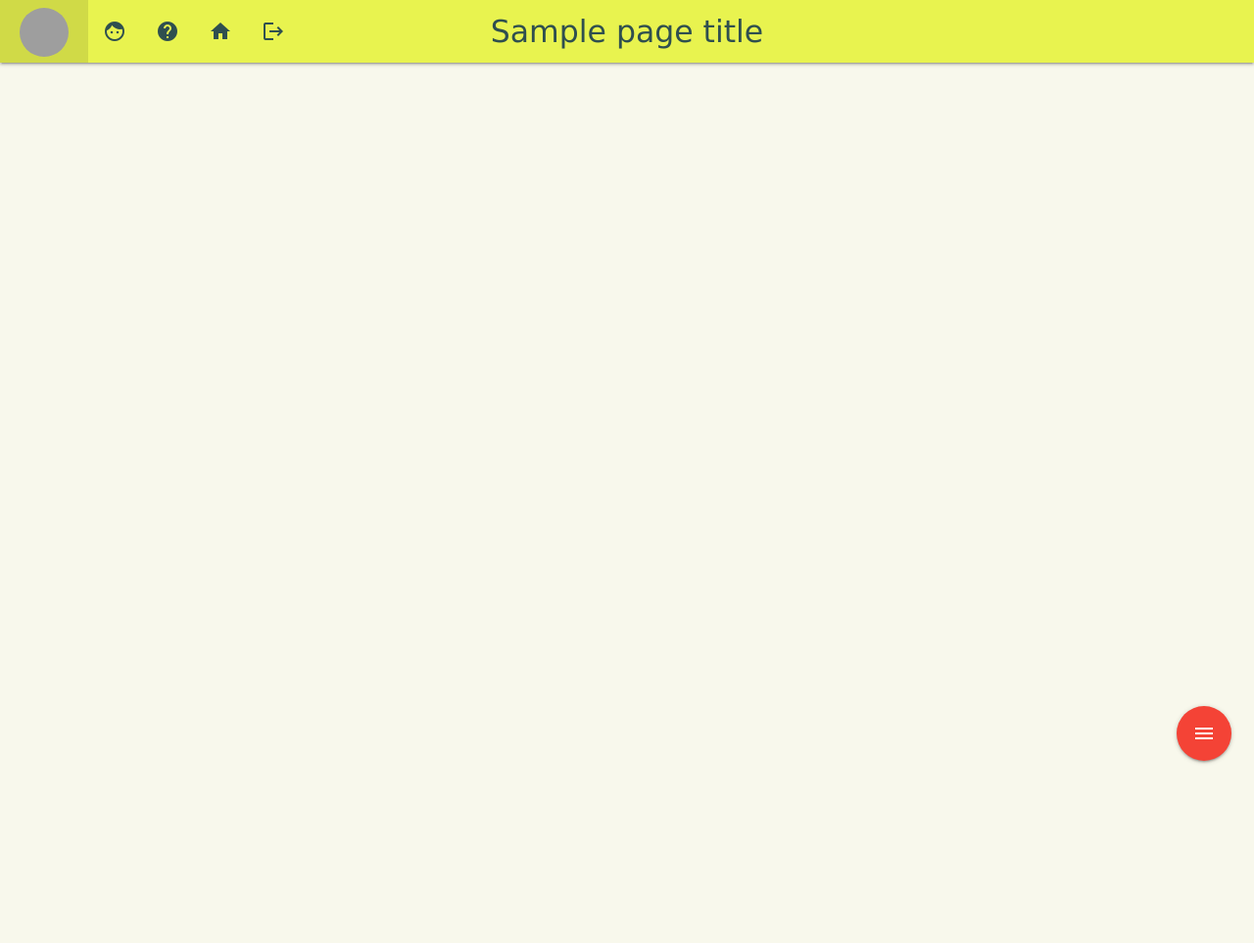
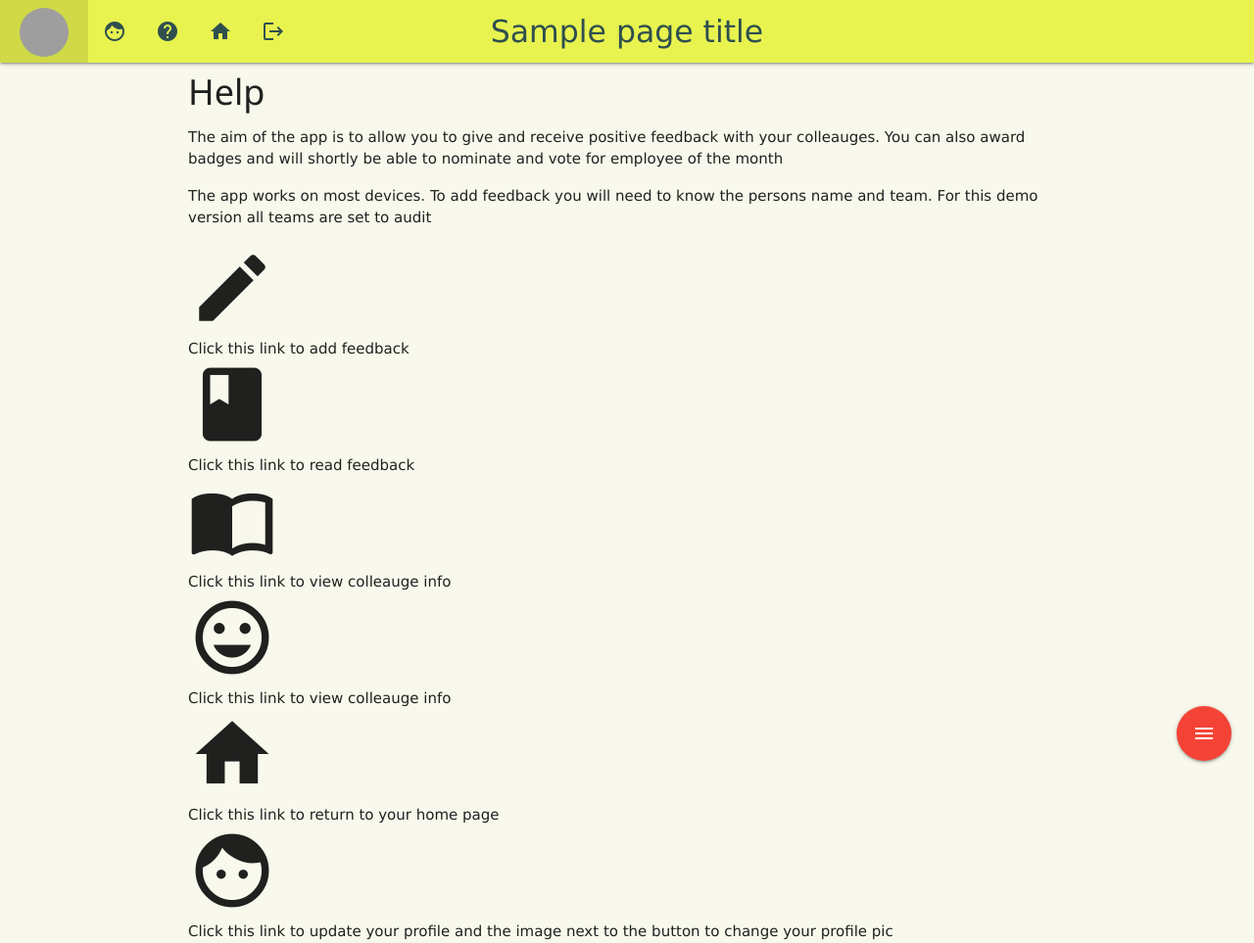
Before and after one commit to tidders2000/rmc, a Flask app: template templates/help.html in a window 1280 px wide. Shown: the whole page at 98% size. Before the commit the page ends 780 px from the top, so only its background shows below. Run offline with Flask 2, Linux system fonts and the light colour scheme; the template is opened without the code that fills it: most values are stand-ins (such as "Sample title", 1, 10 or a date in 2020); grey boxes are pictures that could not be loaded.

Commit message:
help page changed from modal to html to imrpove user view

```diff
--- a/app.py
+++ b/app.py
@@ -365,7 +365,8 @@ def myprofile():
 def help():
     if g.user:
         page_title="Help"
-        return render_template("help.html", page_title=page_title)
+        profilepic=session['image'][0]
+        return render_template("help.html", page_title=page_title, profilepic=profilepic)
     return redirect('/')
 
 def allowed_file(filename):
--- a/static/css/style.css
+++ b/static/css/style.css
@@ -4,7 +4,7 @@ body, html {
     background-color: #F8F8EC;
 }
 
-h5{
+h5 h1{
     color:#778899;
 }
 @-ms-viewport{
@@ -173,3 +173,8 @@ ul li a {
 .test{
     margin-left: 5px;
 }
+
+.modalimg{
+    width:100%;
+    margin:auto;
+}
--- a/templates/base.html
+++ b/templates/base.html
@@ -24,7 +24,7 @@
 				    <li><a href="{{ url_for('upload_file') }}"><img src="static/images/profile/{{profilepic}}" class="circle profile tooltipped" data-position="bottom" data-tooltip="Change image"/></a></li>
 					<li><a href="{{ url_for('myprofile') }}"><i class="material-icons tooltipped" data-position="bottom" data-tooltip="Update Profile" >face</i></a></li>
 
-					  <li><a href="#modal1"  class="modal-trigger"><i class="material-icons tooltipped" data-position="bottom" data-tooltip="Help">help</i></a></li>
+					  <li><a href="{{ url_for('help') }}"><i class="material-icons tooltipped" data-position="bottom" data-tooltip="Help">help</i></a></li>
                     <li><a href="{{ url_for('home') }}"><i class="material-icons tooltipped"data-position="bottom" data-tooltip="Home">home</i></a></li>
                     <li><a href="{{ url_for('logout') }}"><i class="material-icons tooltipped"data-position="bottom" data-tooltip="logout">logout</i></a></li>
 
@@ -66,10 +66,10 @@
 
 
   <!-- Modal Structure -->
-  <div id="modal1" class="modal">
+  <div id="modal1" class="modal col s12">
     <div class="modal-content">
 
-<img class="mySlides" src="static/images/help/welcome.PNG">
+<img class="mySlides modalimg" src="static/images/help/welcome.PNG">
 <img class="mySlides" src="static/images/help/home2.PNG">
 <img class="mySlides" src="static/images/help/feedback.PNG">
 <img class="mySlides" src="static/images/help/buttons.PNG">
--- a/templates/help.html
+++ b/templates/help.html
@@ -2,7 +2,33 @@
 {% block content %}
 
 <div class="container">
+  <div class='col s12'>
+   <h1>Help</h1>
 
+   <p> The aim of the app is to allow you to give and receive positive feedback with your colleauges.
+       You can also award badges and will shortly be able to nominate and vote for employee of the month </p>
+
+      <p> The app works on most devices. To add feedback you will need to know the persons name and team. For this
+      demo version all teams are set to audit</p>
+
+      <ul>
+          <li><i class="large material-icons tooltipped"data-position="bottom" data-tooltip="Add Feedback">create</i></li>
+          <li> Click this link to add feedback</li>
+          <li><i class="large material-icons tooltipped"data-position="bottom" data-tooltip="Add Feedback">book</i></li>
+          <li>  Click this link to read feedback</li>
+          <li><i class="large material-icons tooltipped"data-position="bottom" data-tooltip="Add Feedback">import_contacts</i></li>
+          <li> Click this link to view colleauge info</li>
+          <li><i class="large material-icons tooltipped"data-position="bottom" data-tooltip="Add Feedback">insert_emoticon</i></li>
+          <li>Click this link to view colleauge info</li>
+          <li><i class="large material-icons tooltipped"data-position="bottom" data-tooltip="Add Feedback">home</i>
+          <li>Click this link to return to your home page</li>
+         <li><i class="large material-icons tooltipped"data-position="bottom" data-tooltip="Add Feedback">face</i></li>
+          <li>Click this link to update your profile and the image next to the button to change your profile pic</li>
+
+      </ul>
+
+
+</div>
 
 
 </div>
--- a/templates/index.html
+++ b/templates/index.html
@@ -2,7 +2,8 @@
 <html>
 
 <head>
-    <title></title>
+     <meta name="viewport" content="width=device-width, initial-scale=1">
+    <title>rate My Crowd</title>
     <!-- materialize, fontawsome, google fonts and style-->
     <link rel="stylesheet" href="https://cdnjs.cloudflare.com/ajax/libs/materialize/1.0.0/css/materialize.min.css" />
     <link href="https://fonts.googleapis.com/icon?family=Material+Icons" rel="stylesheet" />
```
